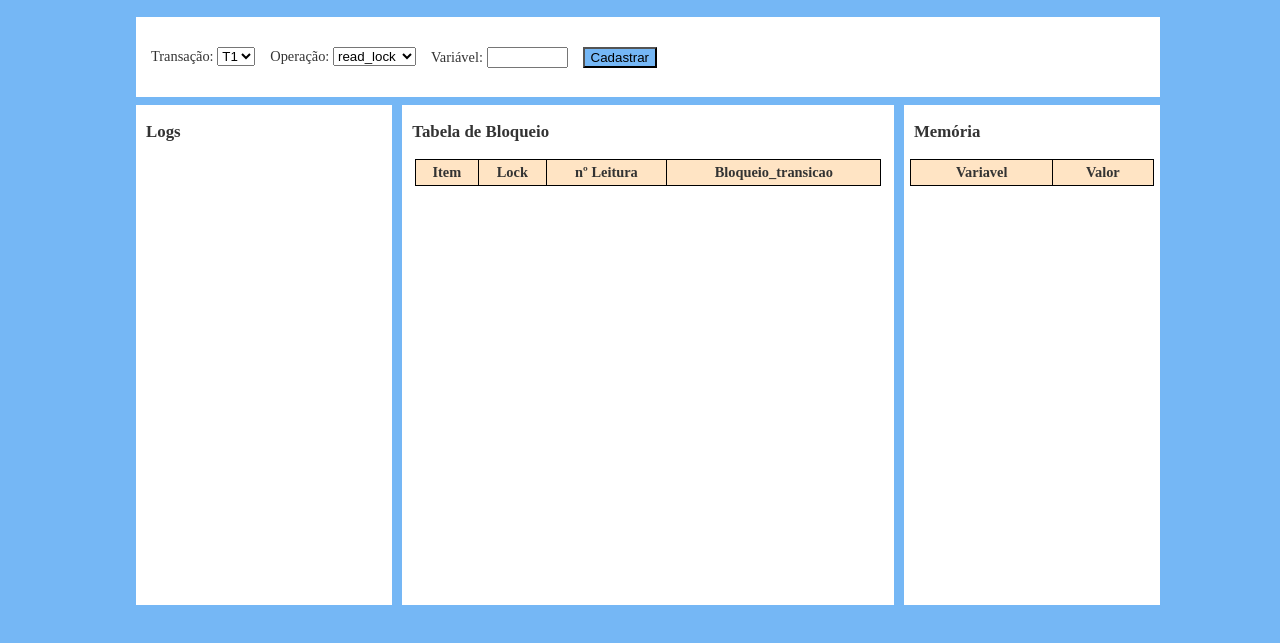
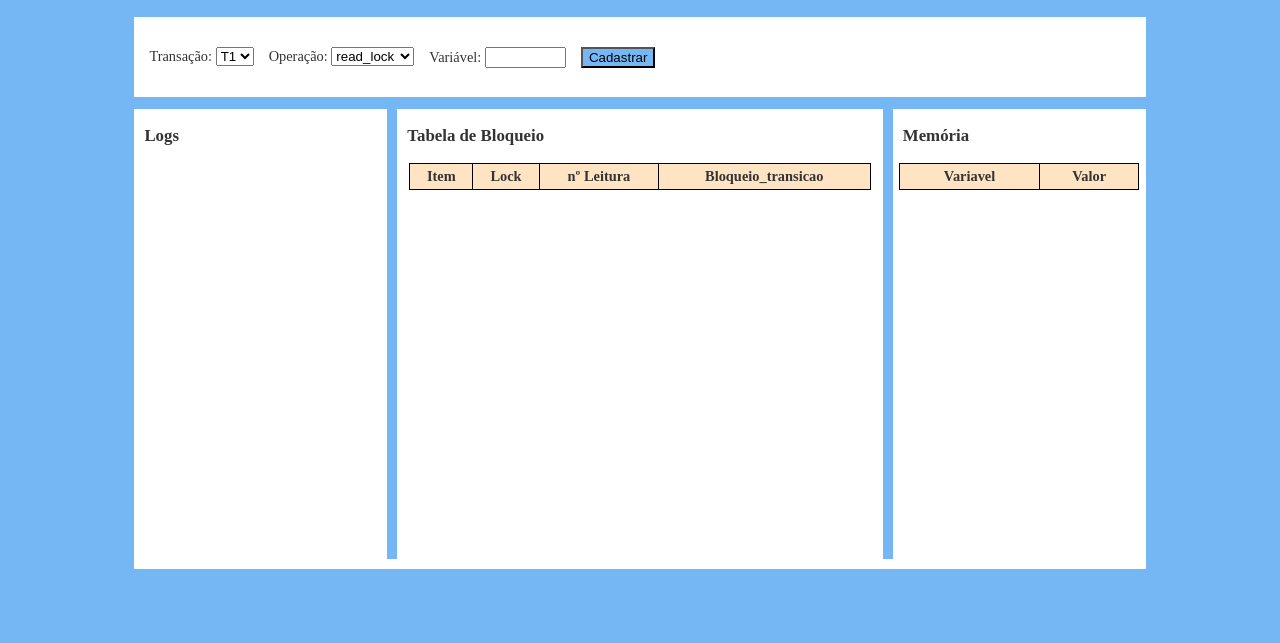
Before and after one commit to mailtonfcarvalho/db-02, a website: page index.html in a window 1280 px wide. Shown: the part 55-698 px from the top of the page. Drawn offline with nearby package versions, Linux system fonts and the light colour scheme.

Commit message:
melhorias html

```diff
--- a/index.html
+++ b/index.html
@@ -101,5 +101,8 @@
                 </table>
             </div>
        </main>
+       <footer>
+
+       </footer>
     </body>
 </html>
--- a/styles.css
+++ b/styles.css
@@ -4,49 +4,60 @@ body {
     background: #75b7f5;
 }
 header{
-  position: fixed;
+  position: relative;
   width: 80%;
+  height: 80px;
   margin-left: 10%;
 }
 main{
-  top: 160px;
-  position: fixed;
+  margin-top: 1%;
+  position: relative;
   width: 80%;
+  height: 450px;
   margin-left: 10%;
+}
+footer{
+  position: relative;
+  width: 80%;
+  height:10px;
+  margin-left:10%;
+  background: white;
 }
 .titulo {
  margin-left: 10%;
  color: rgb(1, 4, 19);
-
 }
 .panel0 {
   background: white;
   position: relative;
   width: 100%;
-  height: 80px;
+  height: 100%;
 }
 .panel1 {
   background: white;
   position: relative;
   float:left;
   width: 25%;
-  height: 500px;
+  height: 100%;
+  overflow:auto;
 }
 .panel2 {
   background: white;
   position: relative;
   float:left;
   width: 48%;
-  height: 500px;
+  height: 100%;
   margin-left: 1%;
+  overflow:auto;
 }
 .panel3 {
   background: white;
   position: relative;
   float:left;
   width: 25%;
-  height: 500px;
+  height: 100%;
   margin-left: 1%;
+  overflow:auto;
 }
 table {
   border-spacing: 0;
```
